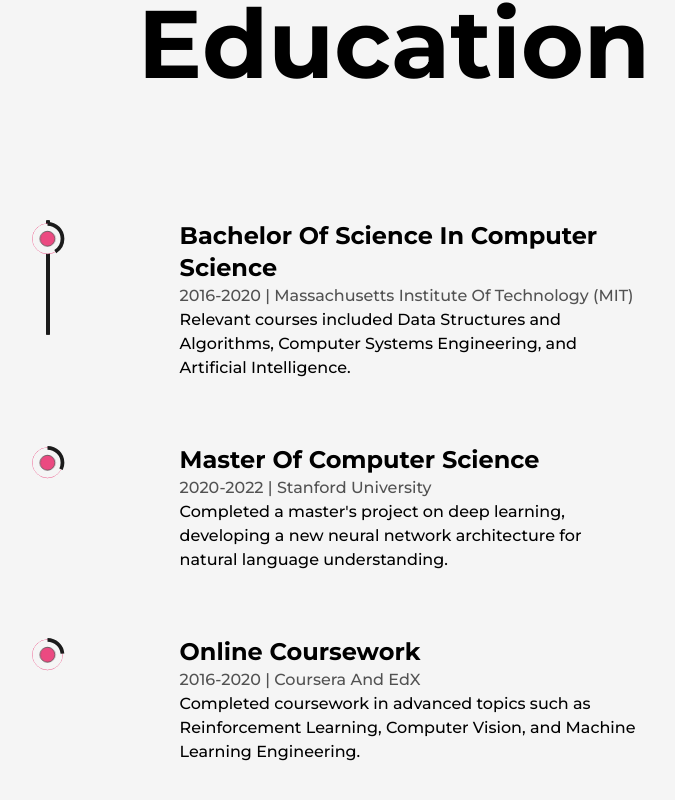
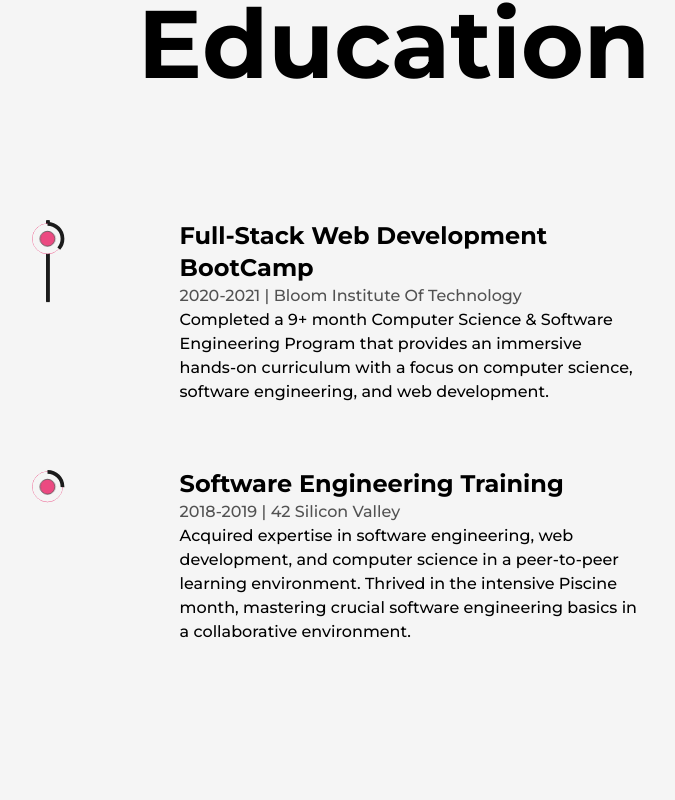
Before and after one commit to rabahbabaci/Portfolio-Website, a Next.js app: page /about in a window 1280 px wide. Shown: the part 3324-4124 px from the top of the page, without its empty margins (246-921 px from the left). Built offline with nearby package versions, Linux system fonts and the light colour scheme.

Commit message:
finish the education section

```diff
--- a/src/components/Education.js
+++ b/src/components/Education.js
@@ -1,25 +1,27 @@
-import React, { useRef } from "react";
-import { motion, useScroll } from "framer-motion";
-import AboutIcon from "./LiIcon";
+import React, { useRef } from 'react';
+import { motion, useScroll } from 'framer-motion';
+import AboutIcon from './LiIcon';
 
 const Details = ({ type, time, place, info }) => {
   const ref = useRef(null);
   return (
     <li
       ref={ref}
-      className="my-8 first:mt-0 last:mb-0 w-[60%] mx-auto flex flex-col items-start justify-between md:w-[80%]"
+      className='my-8 first:mt-0 last:mb-0 w-[60%] mx-auto flex flex-col items-start justify-between md:w-[80%]'
     >
       <AboutIcon reference={ref} />
       <motion.div
         initial={{ y: 50 }}
         whileInView={{ y: 0 }}
-        transition={{ duration: 0.5, type: "spring" }}
+        transition={{ duration: 0.5, type: 'spring' }}
       >
-        <h3 className="capitalize font-bold text-2xl sm:text-xl xs:text-lg">{type}</h3>
-        <span className="capitalize text-dark/75 font-medium dark:text-light/50 xs:text-sm">
+        <h3 className='capitalize font-bold text-2xl sm:text-xl xs:text-lg'>
+          {type}
+        </h3>
+        <span className='capitalize text-dark/75 font-medium dark:text-light/50 xs:text-sm'>
           {time} | {place}
         </span>
-        <p className="font-medium w-full md:text-sm">{info}</p>
+        <p className='font-medium w-full md:text-sm'>{info}</p>
       </motion.div>
     </li>
   );
@@ -30,38 +32,33 @@ const Education = () => {
 
   const { scrollYProgress } = useScroll({
     target: ref,
-    offset: ["start end", "center start"],
+    offset: ['start end', 'center start'],
   });
 
   return (
-    <div className="my-64">
-      <h2 className="font-bold text-8xl mb-32 w-full text-center md:text-6xl xs:text-4xl md:mb-16">Education</h2>
+    <div className='my-64'>
+      <h2 className='font-bold text-8xl mb-32 w-full text-center md:text-6xl xs:text-4xl md:mb-16'>
+        Education
+      </h2>
 
-      <div ref={ref} className="relative w-[75%] mx-auto lg:w-[90%] md:w-full">
+      <div ref={ref} className='relative w-[75%] mx-auto lg:w-[90%] md:w-full'>
         <motion.div
-          className="absolute left-9 top-0 w-[4px] md:w-[2px] md:left-[30px] xs:left-[20px] h-full bg-dark  origin-top rounded-full dark:bg-primaryDark dark:shadow-3xl"
+          className='absolute left-9 top-0 w-[4px] md:w-[2px] md:left-[30px] xs:left-[20px] h-full bg-dark  origin-top rounded-full dark:bg-primaryDark dark:shadow-3xl'
           style={{ scaleY: scrollYProgress }}
         />
-        <ul className="w-full flex flex-col items-start justify-between ml-4">
+        <ul className='w-full flex flex-col items-start justify-between ml-4'>
           <Details
-            type="Bachelor of Science in Computer Science"
-            time="2016-2020"
-            place="Massachusetts Institute of Technology (MIT)"
-            info="Relevant courses included Data Structures and Algorithms, Computer Systems Engineering, and Artificial Intelligence."
+            type='Full-Stack Web Development BootCamp'
+            time='2020-2021'
+            place='Bloom Institute of Technology'
+            info='Completed a 9+ month Computer Science & Software Engineering Program that provides an immersive hands-on curriculum with a focus on computer science, software engineering, and web development.'
           />
 
           <Details
-            type="Master of Computer Science"
-            time="2020-2022"
-            place="Stanford University"
-            info="Completed a master's project on deep learning, developing a new neural network architecture for natural language understanding."
-          />
-
-          <Details
-            type="Online Coursework"
-            time="2016-2020"
-            place="Coursera and edX"
-            info="Completed coursework in advanced topics such as Reinforcement Learning, Computer Vision, and Machine Learning Engineering."
+            type='Software Engineering Training'
+            time='2018-2019'
+            place='42 Silicon Valley'
+            info='Acquired expertise in software engineering, web development, and computer science in a peer-to-peer learning environment. Thrived in the intensive Piscine month, mastering crucial software engineering basics in a collaborative environment.'
           />
         </ul>
       </div>
```
